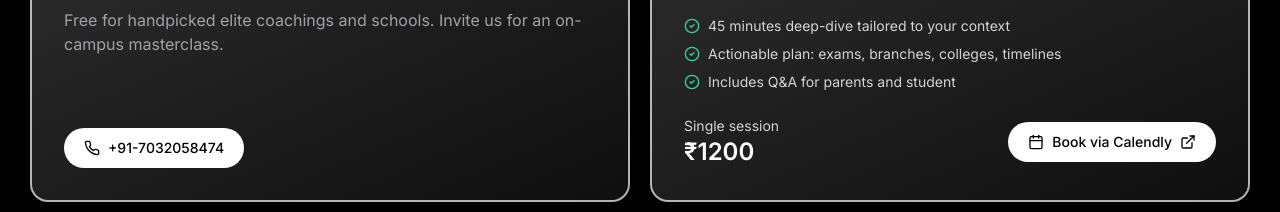
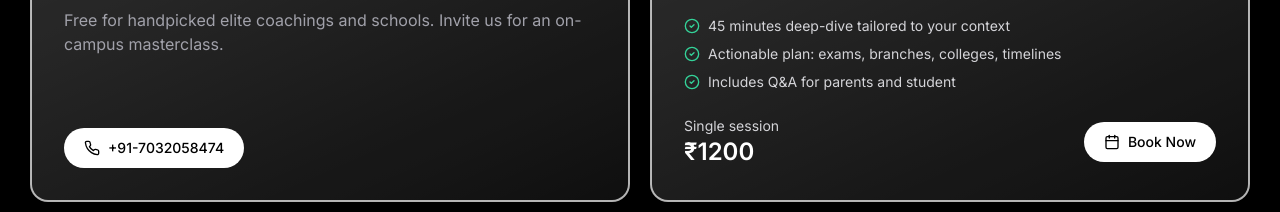
Before and after one commit to flamesResource6/frontend-repo_tioanaxl_5phsjw, a React (Vite) app: page / in a window 1280 px wide. Shown: the part 1447-1659 px from the top of the page. Built offline with nearby package versions, Linux system fonts and the light colour scheme; a web font is replaced by a local one.

Commit message:
Update project prj_tioanaxl - 2025-11-14T06:57:57.199Z

```diff
--- a/src/App.jsx
+++ b/src/App.jsx
@@ -232,7 +232,7 @@ function Agenda() {
         'https://upload.wikimedia.org/wikipedia/commons/thumb/2/2f/Google_2015_logo.svg/1200px-Google_2015_logo.svg.png',
         'https://www.shutterstock.com/image-vector/galati-romania-april-29-2023-600nw-2295394661.jpg',
       ],
-      linkedin: 'https://www.linkedin.com/'
+      linkedin: 'https://www.linkedin.com/in/swapnil-daga1/'
     },
   }
 
@@ -304,7 +304,9 @@ function Agenda() {
 
                   <div className="mt-7 flex flex-wrap items-center gap-3">
                     <a
-                      href="#book"
+                      href="https://airtable.com/appGPgtEBYio3Pufz/pagm1OHsUAJTxJJni/form?prefill_Source=website&hide_Source=true"
+                      target="_blank"
+                      rel="noreferrer"
                       className="inline-flex items-center gap-2 rounded-full bg-white text-black px-4 py-2 text-sm font-medium hover:bg-zinc-100 transition-colors"
                     >
                       Register Now <ChevronRight className="h-4 w-4" />
@@ -513,12 +515,12 @@ function Offerings() {
                     <p className="text-2xl text-white font-semibold">₹1200</p>
                   </div>
                   <a
-                    href="https://calendly.com/"
+                    href="https://airtable.com/appGPgtEBYio3Pufz/pagk4Ph6TuKeTXPho/form?prefill_Source=website&hide_Source=true"
                     target="_blank"
                     rel="noreferrer"
                     className="inline-flex items-center gap-2 rounded-full bg-white text-black px-5 py-2.5 text-sm font-medium hover:bg-zinc-100 transition-colors"
                   >
-                    <Calendar className="h-4 w-4" /> Book via Calendly <ExternalLink className="h-4 w-4" />
+                    <Calendar className="h-4 w-4" /> Book Now
                   </a>
                 </div>
               </GlassCard>
```
Also changed, not shown: 1 other file (tests, documents, lock files or other folders).
